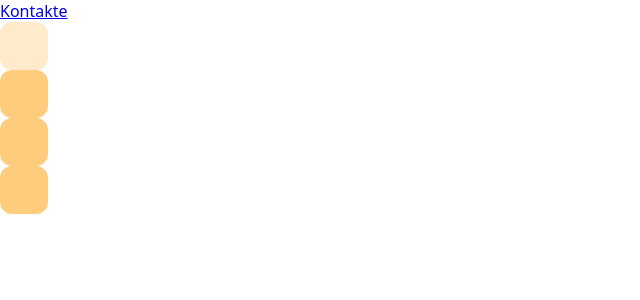
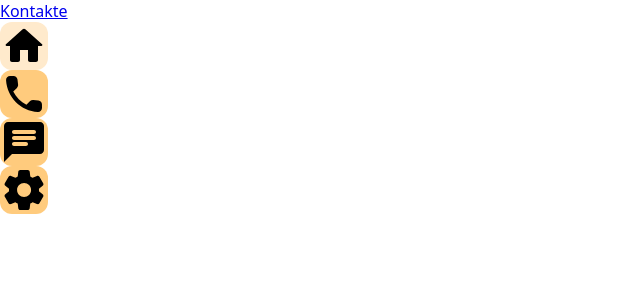
Before and after one commit to MariaRiosNavarro/mobileSimulation-propOS, a Next.js app: page / in a window 1280 px wide. Shown: the top 300 px of the page, without its empty margins (0-640 px from the left). Built offline with nearby package versions, Linux system fonts and the light colour scheme.

Commit message:
Fix issue: Add the correct Assets for Navigation.

```diff
--- a/components/StyledAppContainer/index.js
+++ b/components/StyledAppContainer/index.js
@@ -1,6 +1,10 @@
 import styled from "styled-components";
 
-const StyledSvg = styled.svg``;
+const StyledSvg = styled.svg`
+  color: black;
+  height: 40px;
+  width: 40px;
+`;
 
 const StyledSvgContainer = styled.span`
   display: flex;
--- /dev/null
+++ b/components/assets/navigationSVG.js
@@ -0,0 +1,52 @@
+export const homeSVG = (
+  <svg
+    xmlns="http://www.w3.org/2000/svg"
+    height="48px"
+    viewBox="0 0 24 24"
+    width="48px"
+    fill="#000000"
+  >
+    <path d="M0 0h24v24H0V0z" fill="none" />
+    <path d="M10 19v-5h4v5c0 .55.45 1 1 1h3c.55 0 1-.45 1-1v-7h1.7c.46 0 .68-.57.33-.87L12.67 3.6c-.38-.34-.96-.34-1.34 0l-8.36 7.53c-.34.3-.13.87.33.87H5v7c0 .55.45 1 1 1h3c.55 0 1-.45 1-1z" />
+  </svg>
+);
+
+export const phoneSVG = (
+  <svg
+    xmlns="http://www.w3.org/2000/svg"
+    height="48px"
+    viewBox="0 0 24 24"
+    width="48px"
+    fill="#000000"
+  >
+    <path d="M0 0h24v24H0V0z" fill="none" />
+    <path d="M19.23 15.26l-2.54-.29c-.61-.07-1.21.14-1.64.57l-1.84 1.84c-2.83-1.44-5.15-3.75-6.59-6.59l1.85-1.85c.43-.43.64-1.03.57-1.64l-.29-2.52c-.12-1.01-.97-1.77-1.99-1.77H5.03c-1.13 0-2.07.94-2 2.07.53 8.54 7.36 15.36 15.89 15.89 1.13.07 2.07-.87 2.07-2v-1.73c.01-1.01-.75-1.86-1.76-1.98z" />
+  </svg>
+);
+
+export const messageSVG = (
+  <svg
+    xmlns="http://www.w3.org/2000/svg"
+    height="48px"
+    viewBox="0 0 24 24"
+    width="48px"
+    fill="#000000"
+  >
+    <path d="M0 0h24v24H0V0z" fill="none" />
+    <path d="M20 2H4c-1.1 0-1.99.9-1.99 2L2 22l4-4h14c1.1 0 2-.9 2-2V4c0-1.1-.9-2-2-2zM7 9h10c.55 0 1 .45 1 1s-.45 1-1 1H7c-.55 0-1-.45-1-1s.45-1 1-1zm6 5H7c-.55 0-1-.45-1-1s.45-1 1-1h6c.55 0 1 .45 1 1s-.45 1-1 1zm4-6H7c-.55 0-1-.45-1-1s.45-1 1-1h10c.55 0 1 .45 1 1s-.45 1-1 1z" />
+  </svg>
+);
+
+export const settingsSVG = (
+  <svg
+    xmlns="http://www.w3.org/2000/svg"
+    enable-background="new 0 0 24 24"
+    height="48px"
+    viewBox="0 0 24 24"
+    width="48px"
+    fill="#000000"
+  >
+    <rect fill="none" height="24" width="24" />
+    <path d="M19.5,12c0-0.23-0.01-0.45-0.03-0.68l1.86-1.41c0.4-0.3,0.51-0.86,0.26-1.3l-1.87-3.23c-0.25-0.44-0.79-0.62-1.25-0.42 l-2.15,0.91c-0.37-0.26-0.76-0.49-1.17-0.68l-0.29-2.31C14.8,2.38,14.37,2,13.87,2h-3.73C9.63,2,9.2,2.38,9.14,2.88L8.85,5.19 c-0.41,0.19-0.8,0.42-1.17,0.68L5.53,4.96c-0.46-0.2-1-0.02-1.25,0.42L2.41,8.62c-0.25,0.44-0.14,0.99,0.26,1.3l1.86,1.41 C4.51,11.55,4.5,11.77,4.5,12s0.01,0.45,0.03,0.68l-1.86,1.41c-0.4,0.3-0.51,0.86-0.26,1.3l1.87,3.23c0.25,0.44,0.79,0.62,1.25,0.42 l2.15-0.91c0.37,0.26,0.76,0.49,1.17,0.68l0.29,2.31C9.2,21.62,9.63,22,10.13,22h3.73c0.5,0,0.93-0.38,0.99-0.88l0.29-2.31 c0.41-0.19,0.8-0.42,1.17-0.68l2.15,0.91c0.46,0.2,1,0.02,1.25-0.42l1.87-3.23c0.25-0.44,0.14-0.99-0.26-1.3l-1.86-1.41 C19.49,12.45,19.5,12.23,19.5,12z M12.04,15.5c-1.93,0-3.5-1.57-3.5-3.5s1.57-3.5,3.5-3.5s3.5,1.57,3.5,3.5S13.97,15.5,12.04,15.5z" />
+  </svg>
+);
```
Also changed, not shown: components/Navigation/index.js (+6 -1 lines).
